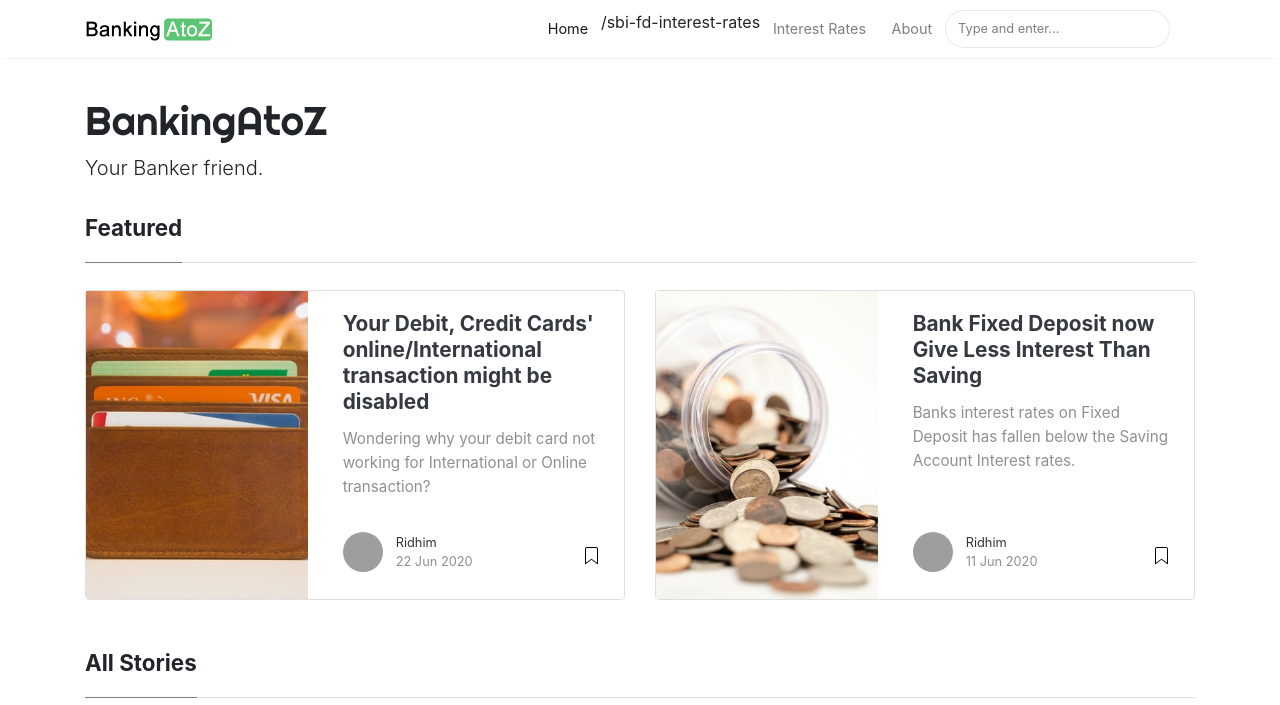
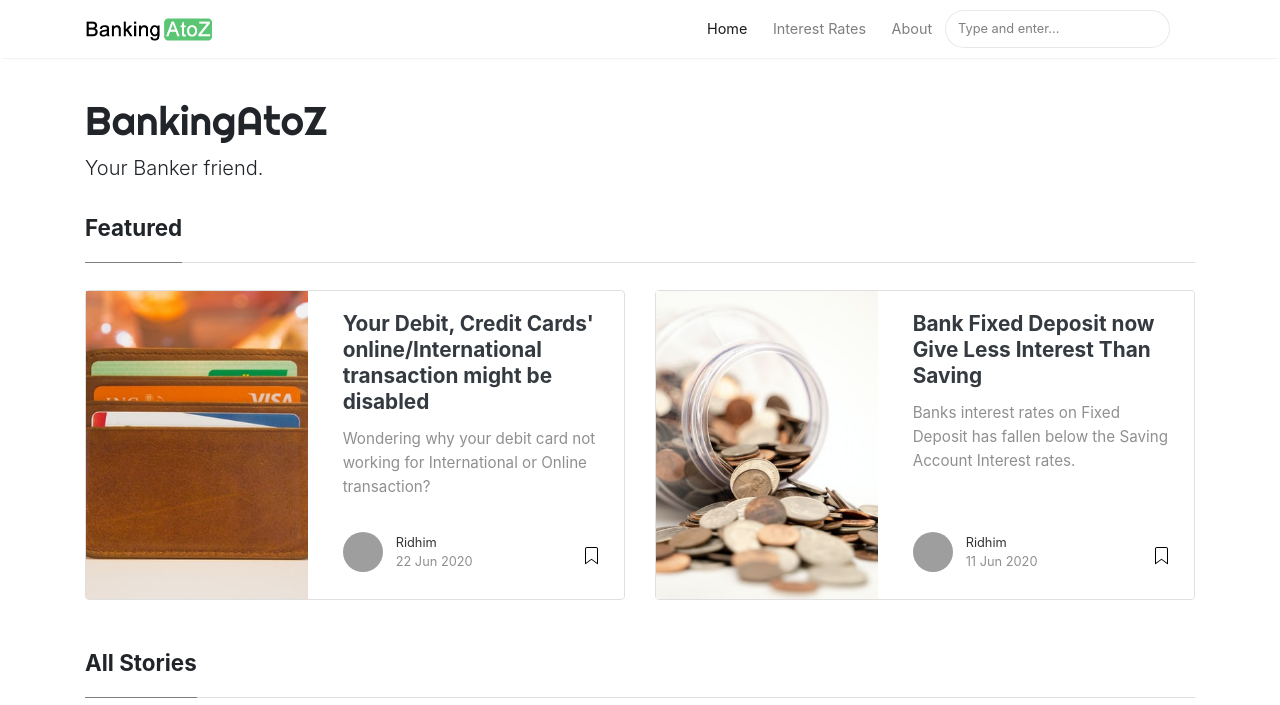
Before and after one commit to rdmmehta/batz, a Jekyll site: the page built from index.html, in a window 1280 px wide. Shown: the top 705 px of the page. Built offline with Jekyll 4.4.1, drawn with Linux system fonts in a browser that asks for light colours; nearby versions of some CDN libraries; the list of posts is cut into pages by our own code; grey boxes are pictures that could not be loaded.

Commit message:
Update default.html

```diff
--- a/_layouts/default.html
+++ b/_layouts/default.html
@@ -69,10 +69,10 @@
                 <li class="nav-item">
                 {% endif %}
                 <a class="nav-link" href="{{ site.baseurl }}/index.html">Home</a>
-                </li>/sbi-fd-interest-rates
+                </li>
 
                 <li class="nav-item">
-                <a class="nav-link" href="https://bankingatoz.com/sbi-fd-interest-rates">Interest Rates</a>
+                <a class="nav-link" href="{{ site.baseurl }}/sbi-fd-interest-rates">Interest Rates</a>
                 </li>
 
                 <li class="nav-item">
```
